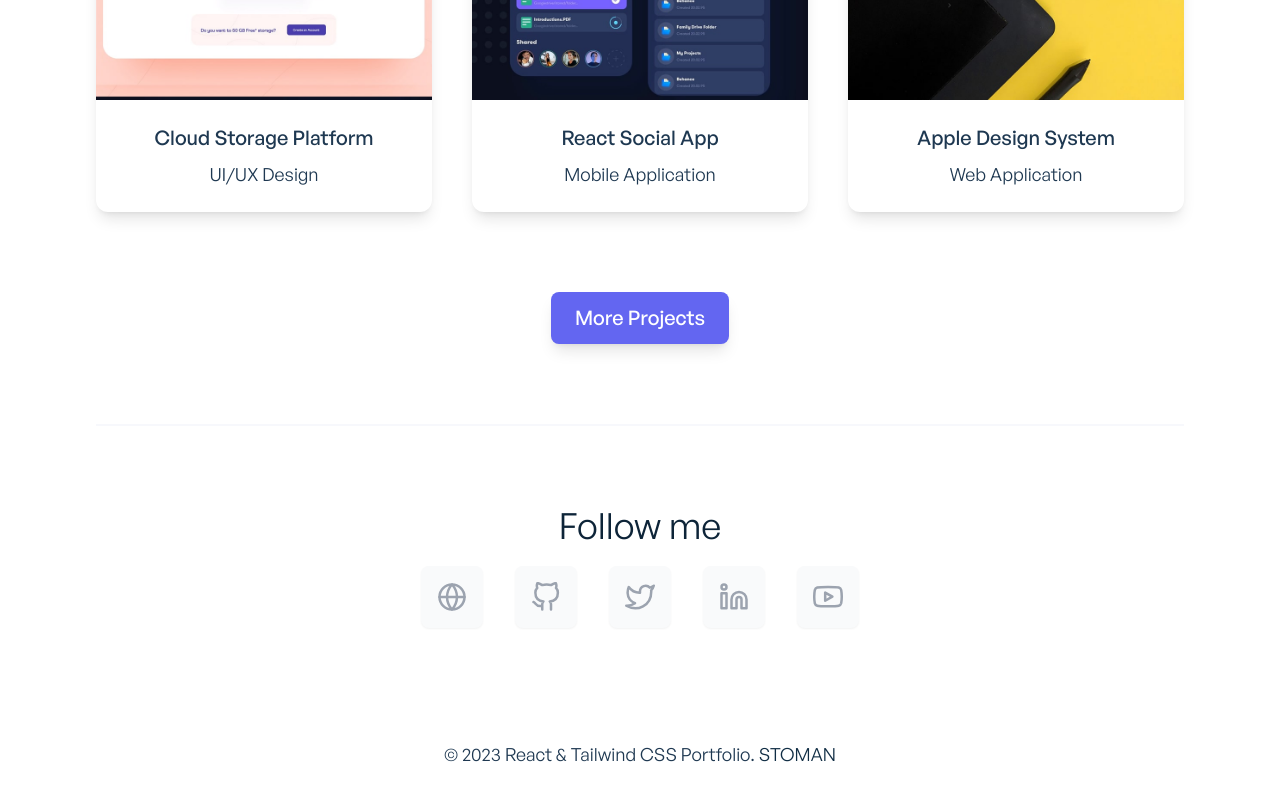
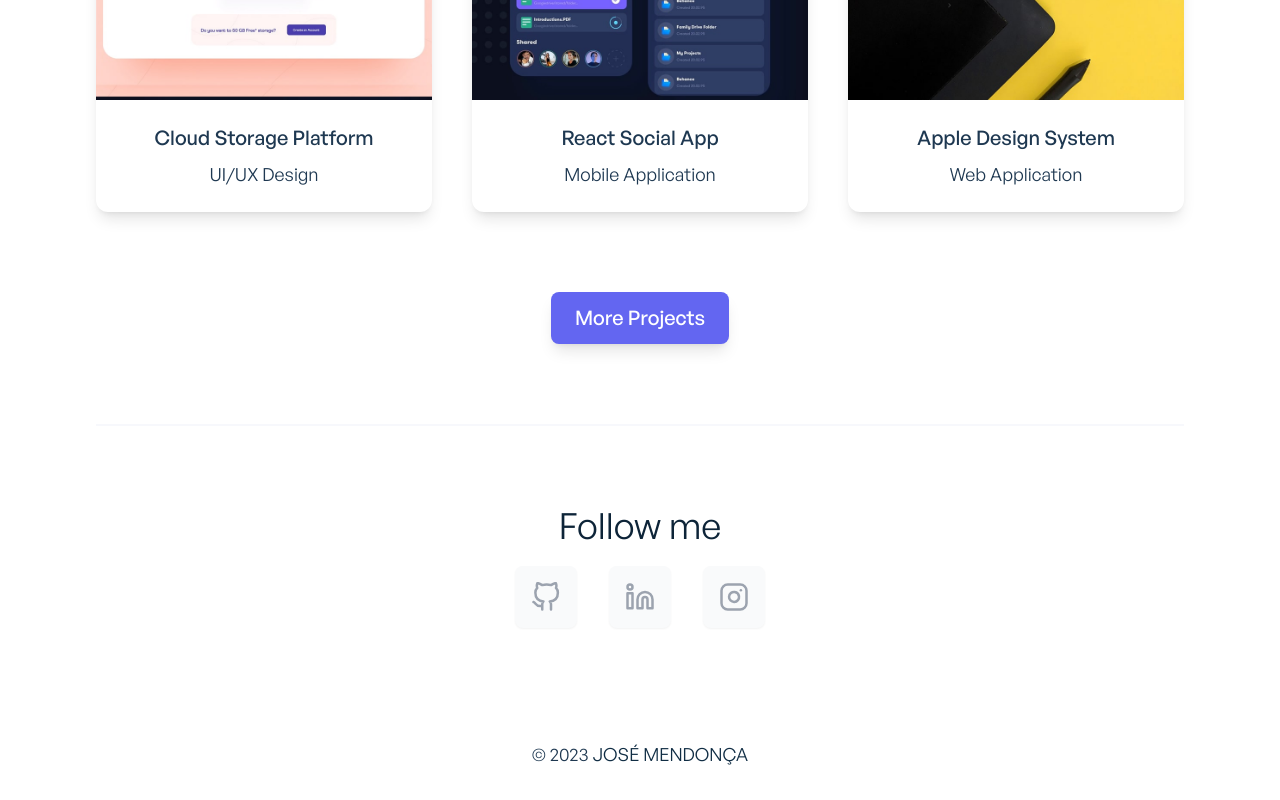
Before and after one commit to MendoncaJose/portfolio-main, a React (Create React App) app: page / in a window 1280 px wide. Shown: the part 1716-2516 px from the top of the page. Built offline with nearby package versions, Linux system fonts and the light colour scheme.

Commit message:
Update banner e footer

```diff
--- a/src/components/shared/AppBanner.jsx
+++ b/src/components/shared/AppBanner.jsx
@@ -25,7 +25,7 @@ const AppBanner = () => {
 					}}
 					className="font-general-semibold text-2xl lg:text-3xl xl:text-4xl text-center sm:text-left text-ternary-dark dark:text-primary-light uppercase"
 				>
-					Hi, Iam Stoman
+					Hi, I'm José Mendonça
 				</motion.h1>
 				<motion.p
 					initial={{ opacity: 0 }}
--- a/src/components/shared/AppFooter.jsx
+++ b/src/components/shared/AppFooter.jsx
@@ -1,38 +1,27 @@
 import {
 	FiGithub,
-	FiTwitter,
+	FiInstagram,
 	FiLinkedin,
-	FiGlobe,
-	FiYoutube,
 } from 'react-icons/fi';
 import AppFooterCopyright from './AppFooterCopyright';
 
 const socialLinks = [
 	{
 		id: 1,
-		icon: <FiGlobe />,
-		url: 'https://www.stoman.me/',
+		icon: <FiGithub />,
+		url: 'https://github.com/MendoncaJose',
 	},
 	{
 		id: 2,
-		icon: <FiGithub />,
-		url: 'https://github.com/realstoman',
+		icon: <FiLinkedin />,
+		url: 'https://www.linkedin.com/in/jos%C3%A9-mendon%C3%A7a-b8a761188/',
 	},
 	{
 		id: 3,
-		icon: <FiTwitter />,
-		url: 'https://twitter.com/realstoman',
+		icon: <FiInstagram />,
+		url: 'https://www.instagram.com/urmotherlastwish/',
 	},
-	{
-		id: 4,
-		icon: <FiLinkedin />,
-		url: 'https://www.linkedin.com/in/realstoman',
-	},
-	{
-		id: 5,
-		icon: <FiYoutube />,
-		url: 'https://www.youtube.com/c/realstoman',
-	},
+
 ];
 
 const AppFooter = () => {
--- a/src/components/shared/AppFooterCopyright.jsx
+++ b/src/components/shared/AppFooterCopyright.jsx
@@ -4,19 +4,11 @@ function AppFooterCopyright() {
 			<div className="text-lg text-ternary-dark dark:text-ternary-light">
 				&copy; {new Date().getFullYear()}
 				<a
-					href="https://github.com/realstoman/react-tailwindcss-portfolio"
-					target="__blank"
-					className="hover:underline hover:text-indigo-600 dark:hover:text-indigo-300 ml-1 duration-500"
-				>
-					React & Tailwind CSS Portfolio
-				</a>
-				.
-				<a
-					href="https://stoman.me"
+					href="https://www.linkedin.com/in/jos%C3%A9-mendon%C3%A7a-b8a761188/"
 					target="__blank"
 					className="text-secondary-dark dark:text-secondary-light font-medium uppercase hover:underline hover:text-indigo-600 dark:hover:text-indigo-300 ml-1 duration-500"
 				>
-					Stoman
+					José Mendonça
 				</a>
 			</div>
 		</div>
```
